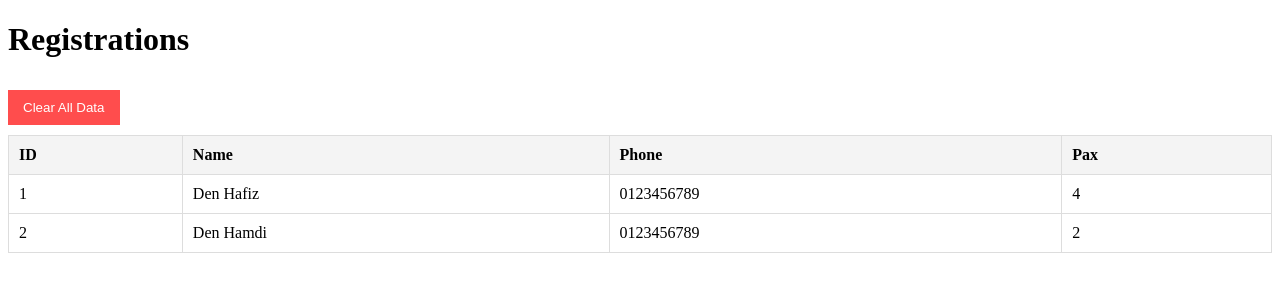
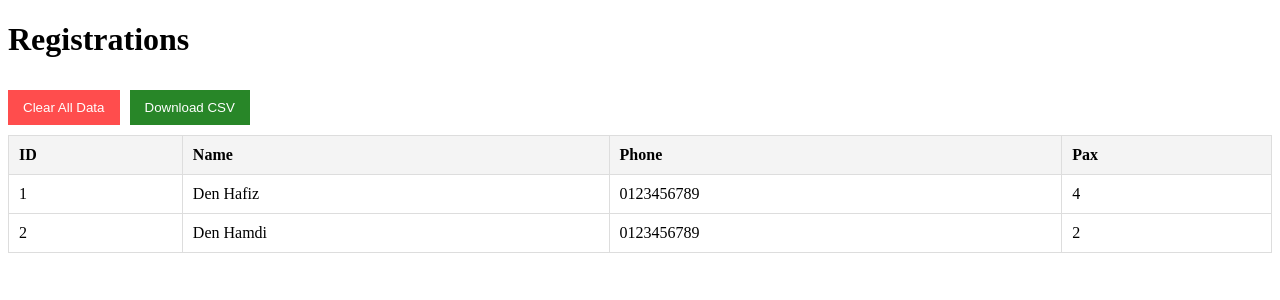
Before and after one commit to DenHafiz69/wedding-invitation, a Flask app: page /admin in a window 1280 px wide. Shown: the top 300 px of the page. Run offline with Flask 3, Linux system fonts and the light colour scheme.

Commit message:
Latest UI

```diff
--- a/app.py
+++ b/app.py
@@ -1,6 +1,8 @@
-from flask import Flask, render_template, url_for, send_file, request, redirect
+from flask import Flask, render_template, url_for, send_file, request, redirect, send_from_directory
 from flask_sqlalchemy import SQLAlchemy
 from flask_httpauth import HTTPBasicAuth
+
+import csv
 
 app = Flask(__name__)
 app.config['SQLALCHEMY_DATABASE_URI'] = 'sqlite:///registrations.db'  # SQLite database file
@@ -26,10 +28,6 @@ admins = {
 data = {
     'groom': 'Den Hafiz',
     'bride': 'Nor Syazni',
-    'fullgroom': 'Den Muhammad Hafiz Bin Jumaatuden',
-    'fullbride': 'Nor Syazni Binti Mazlan',
-    'father': 'Mazlan Bin Abdullah',
-    'mother': 'Noriza Binti Ahmad',
     'date': '14 Jun 2025',
     'day': 'Sabtu',
     'time': '11:00 Pagi - 04:00 Petang',
@@ -41,11 +39,6 @@ data = {
 @app.route("/")
 def index():
     return render_template("index.html", data=data)
-
-@app.route("/home", methods=['GET'])
-def home():
-    # return send_file("templates/_home.html", mimetype="text/html")
-    return render_template("_home.html", data=data)
 
 
 @app.route("/rsvp", methods=['POST'])
@@ -61,7 +54,9 @@ def rsvp():
     db.session.add(new_registration)
     db.session.commit()
 
-    return "Success"
+    success_message = "<p class='success-message'>Terima kasih kerana mendaftar.<br> Maklumat anda telah disimpan.</p>"
+
+    return success_message
 
 
 
@@ -81,6 +76,36 @@ def clear_data():
     db.session.commit()
     return redirect(url_for('admin'))
 
+
+@app.route('/download-csv', methods=['POST'])
+def download_csv():
+    # Put all data in database into a csv
+    registrations = Registration.query.all()
+
+    csv_path = 'registrations.csv'  # Or a more dynamic path if needed
+    registration_list = []
+
+    for registration in registrations:
+        registration_list.append([
+            registration.id,
+            registration.name,
+            registration.phone,
+            registration.pax
+        ])
+
+    with open(csv_path, mode='w', newline='', encoding='utf-8') as file: # Add encoding for special characters
+        writer = csv.writer(file)
+        writer.writerow(["ID", "Name", "Phone", "Pax"]) # Write header row
+        writer.writerows(registration_list)
+
+    directory = '.' # or 'static' if you put data.csv there
+    return send_from_directory(
+        directory=directory,
+        path=csv_path,
+        mimetype='text/csv',  # Important for proper handling by browsers
+        as_attachment=True  # Forces the browser to download the file
+    )
+
 @app.route('/admin')
 @auth.login_required
 def admin():
--- /dev/null
+++ b/data.csv
@@ -0,0 +1,3 @@
+ID,Name,Phone,Pax
+1,Den Hafiz,0123456789,4
+2,Den Hamdi,0123456789,2
--- /dev/null
+++ b/registrations.csv
@@ -0,0 +1,3 @@
+ID,Name,Phone,Pax
+1,Den Hafiz,0123456789,4
+2,Den Hamdi,0123456789,2
--- a/templates/admin.html
+++ b/templates/admin.html
@@ -20,21 +20,44 @@
         .button {
             margin: 10px 0;
             padding: 10px 15px;
-            background-color: #ff4d4d;
+            /* background-color: #ff4d4d; */
             color: white;
             border: none;
             cursor: pointer;
+            margin-right: 10px;
         }
-        .button:hover {
+        .clear.button {
+            background-color: #ff4d4d;
+        }
+        .download.button {
+            background-color: rgb(40, 134, 40);
+        }
+        .clear.button:hover {
             background-color: #cc0000;
+        }
+        .download.button:hover {
+            background-color: rgb(58, 165, 58);
+        }
+        .button-container {
+            display: flex;
         }
     </style>
 </head>
 <body>
     <h1>Registrations</h1>
-    <form action="/clear-data" method="POST">
-        <button type="submit" class="button">Clear All Data</button>
-    </form>
+    <div class="button-container">
+        <form action="/clear-data" method="POST">
+            <button type="submit" class="clear button">
+                Clear All Data
+            </button>
+        </form>
+
+        <form action="/download-csv" method="POST">
+            <button type="submit" class="download button">
+                Download CSV
+            </button>
+        </form>
+    </div>
     <table>
         <thead>
             <tr>
```
Also changed, not shown: static/styles.css (+6 -1 lines), templates/index.html (+5 -5 lines), instance/registrations.db, static/images/background2.jpg (added).
